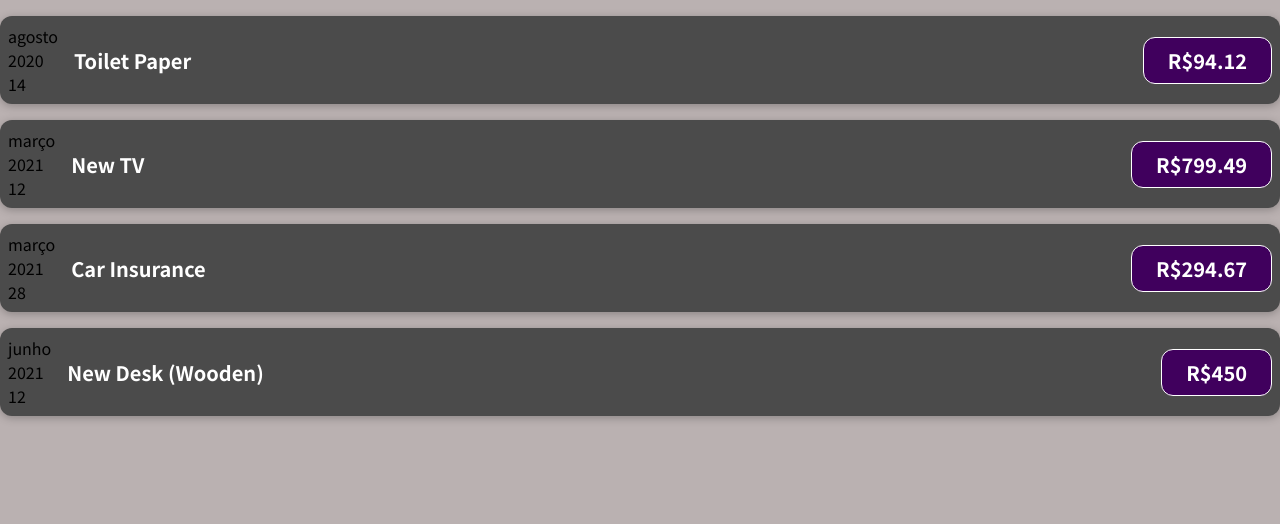
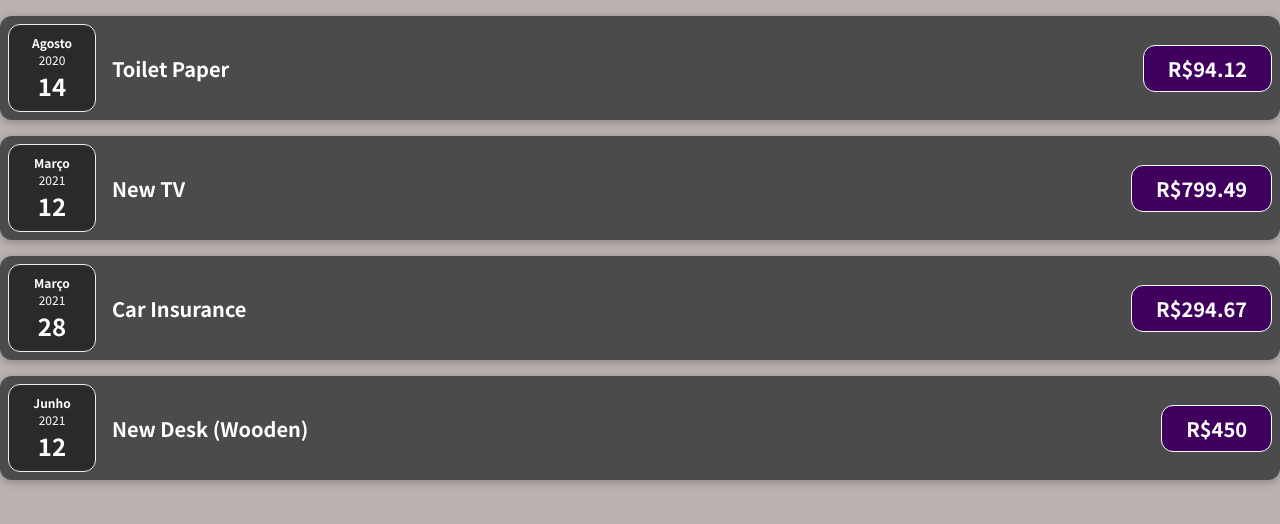
Before and after one commit to AnDamazio/my-app, a JavaScript app: page / in a window 1280 px wide. Shown: the top 524 px of the page. Built offline with nearby package versions, Linux system fonts and the light colour scheme.

Commit message:
split expense date in a new componente. add capitalize function to turn uppercase the first letter of a word

```diff
--- /dev/null
+++ b/src/components/ExpenseDate.css
@@ -0,0 +1,26 @@
+.expense-date {
+    display: flex;
+    flex-direction: column;
+    width: 5.5rem;
+    height: 5.5rem;
+    border: 1px solid #ececec;
+    background-color: #2a2a2a;
+    color: white;
+    border-radius: 12px;
+    align-items: center;
+    justify-content: center;
+}
+
+.expense-date__month {
+    font-size: 0.75rem;
+    font-weight: bold;
+}
+
+.expense-date__year {
+    font-size: 0.75rem;
+}
+
+.expense-date__day {
+    font-size: 1.5rem;
+    font-weight: bold;
+}
--- /dev/null
+++ b/src/components/ExpenseDate.js
@@ -0,0 +1,22 @@
+import './ExpenseDate.css';
+
+const capitalize = (text) => {
+    text = text.substr(0, 1).toUpperCase() + text.substr(1);
+    return text;
+}
+
+export default function ExpenseDate(props) {
+  const month = capitalize(props.date.toLocaleString("pt-BR", { month: "long" }));
+  const day = props.date.toLocaleString("pt-BR", { day: "2-digit" });
+  const year = props.date.getFullYear();
+
+capitalize(month)
+
+  return (
+    <div className='expense-date'>
+      <div className='expense-date__month'>{month}</div>
+      <div className='expense-date__year'>{year}</div>
+      <div className='expense-date__day'>{day}</div>
+    </div>
+  );
+}
--- a/src/components/ExpenseItem.js
+++ b/src/components/ExpenseItem.js
@@ -1,17 +1,10 @@
 import "./ExpenseItem.css";
+import ExpenseDate from "./ExpenseDate";
 
 export default function ExpenseItem(props) {
-    const month = props.date.toLocaleString('pt-BR', {month: 'long'});
-    const day = props.date.toLocaleString('pt-BR', {day: '2-digit'})
-    const year = props.date.getFullYear();
-
   return (
     <div className="expense-item">
-      <div>
-        <div>{month}</div>
-        <div>{year}</div>
-        <div>{day}</div>
-      </div>
+    <ExpenseDate date={props.date}/>
       <div className="expense-item__description">
         <h2>{props.title}</h2>
         <div className="expense-item__price">R${props.amount}</div>
```
